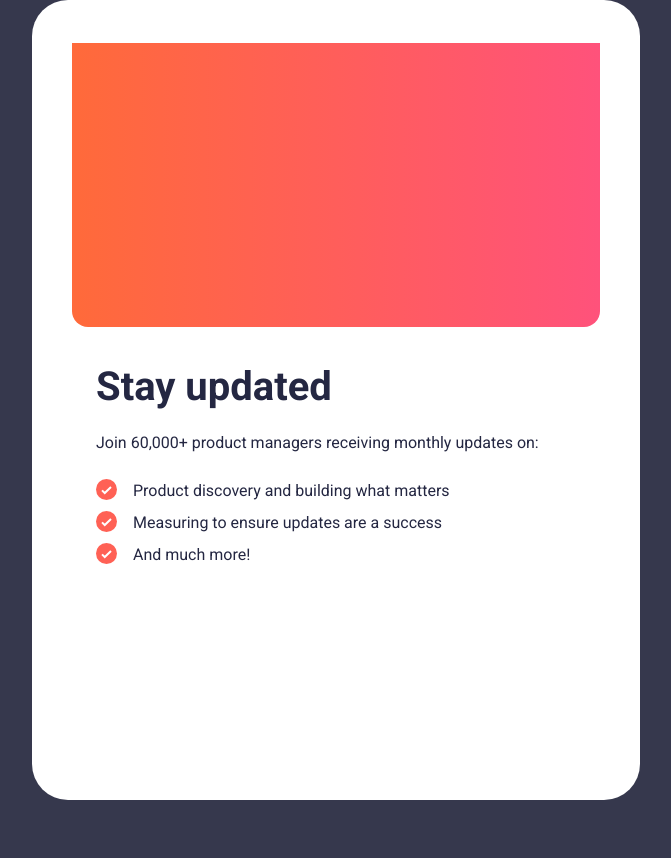
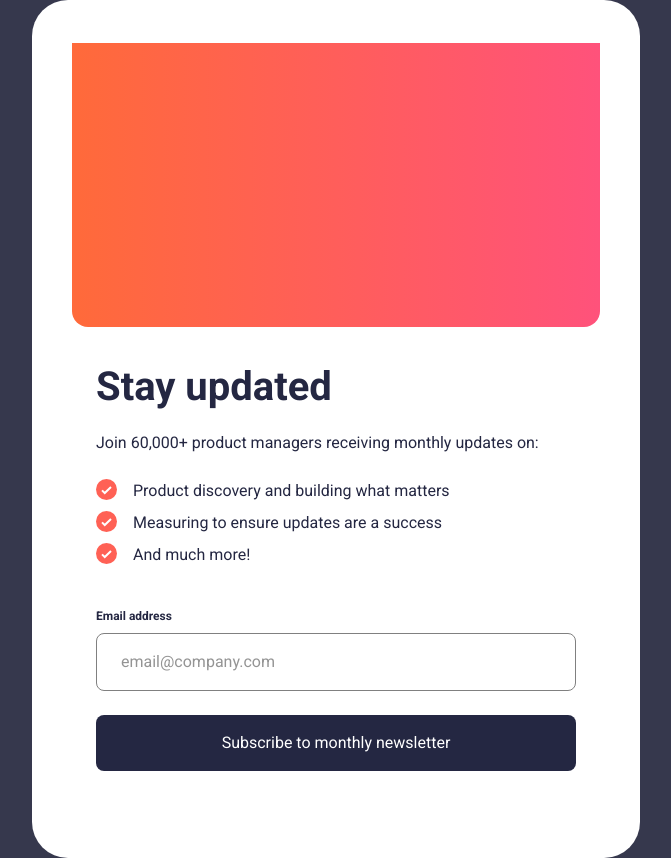
Before and after one commit to merci54/newsletter-app, a React (Vite) app: page / in a window 1280 px wide. Shown: the whole page, without its empty margins (304-975 px from the left). Before the commit the page ends 800 px from the top, so only its background shows below. Built offline with nearby package versions, Linux system fonts and the light colour scheme.

Commit message:
add main styles

```diff
--- a/src/components/App/App.module.scss
+++ b/src/components/App/App.module.scss
@@ -1,35 +1,44 @@
 @use "../../typography.scss" as *;
 
 .wrapper {
-  display: flex;
-  justify-content: center;
-  align-items: center;
-  height: 100vh;
+  min-height: 100vh;
+  display: block;
+
+  @media screen and (min-width: 609px) {
+    display: flex;
+    justify-content: center;
+    align-items: center;
+  }
 }
+
+.container {
+  padding: 40px 24px 44px;
+}
+
 .contentBlock {
-  width: 608px;
+  width: 100%;
   background-color: var(--white);
-  height: 100%;
+  min-height: 100vh;
   @media screen and (min-width: 609px) {
     border-radius: 36px;
     padding: 43px 40px;
+    width: 608px;
+    min-height: auto;
   }
 }
 .imageBlock {
   width: 100%;
   height: 284px;
   border-radius: 0 0 16px 16px;
-  background: linear-gradient(
-    90deg,
-    rgba(255, 106, 58, 1) 0%,
-    rgba(255, 82, 123, 1) 100%
-  );
+  background: var(--gradient);
 }
 .textBlock {
   display: flex;
   flex-direction: column;
   gap: 24px;
-  padding: 40px 24px 44px 24px;
+
+  margin-bottom: 40px;
+
   &__title {
     @include text-preset-1-mobile;
   }
@@ -51,3 +60,50 @@
     @include text-preset-2-regular;
   }
 }
+
+.form {
+  display: flex;
+  flex-direction: column;
+  &__label {
+    @include text-preset-3;
+    margin-bottom: 8px;
+  }
+
+  &__input {
+    color: var(--blue-800);
+    padding: 16px 24px;
+
+    border: 1px solid grey;
+    border-radius: 8px;
+
+    @include text-preset-2-regular;
+
+    margin-bottom: 24px;
+    transition: border-color 0.2s ease;
+
+    &:hover,
+    &:active {
+      border-color: var(--blue-800);
+    }
+
+    &::placeholder {
+      color: var(--grey);
+    }
+  }
+
+  &__button {
+    background-color: var(--blue-800);
+    color: var(--white);
+    @include text-preset-2-bold;
+
+    padding: 16px 47px;
+
+    border-radius: 8px;
+    transition: box-shadow 0.2s ease;
+
+    &:hover {
+      background: var(--gradient);
+      box-shadow: 0px 16px 32px 0px rgba(255, 97, 85, 0.5);
+    }
+  }
+}
--- a/src/components/App/App.tsx
+++ b/src/components/App/App.tsx
@@ -3,7 +3,10 @@ export default function App() {
   return (
     <div className={css.wrapper}>
       <div className={css.contentBlock}>
-        <div className={css.imageBlock}></div>
+        <div className={css.imageBlock}>
+          {/* <img className={css.imageBlock__image} src="/image.png" alt="" /> */}
+        </div>
+        <div className={css.container}>
           <div className={css.textBlock}>
             <h1 className={css.textBlock__title}>Stay updated</h1>
             <p className={css.textBlock__description}>
@@ -23,6 +26,24 @@ export default function App() {
               </li>
             </ul>
           </div>
+          <div className={css.formBlock}>
+            <form className={css.form}>
+              <label className={css.form__label} htmlFor="email">
+                Email address
+              </label>
+              <input
+                className={css.form__input}
+                type="email"
+                name="email"
+                id="email"
+                placeholder="email@company.com"
+              />
+              <button className={css.form__button} type="submit">
+                Subscribe to monthly newsletter
+              </button>
+            </form>
+          </div>
+        </div>
       </div>
     </div>
   );
--- a/src/typography.scss
+++ b/src/typography.scss
@@ -10,7 +10,7 @@
 
 @mixin text-preset-2-bold {
   font-size: 16px;
-  line-height: 150px;
+  line-height: 150%;
 }
 
 @mixin text-preset-2-regular {
```
Also changed, not shown: public/image.png (added). Lines whose indentation alone changed are shown as unchanged.
